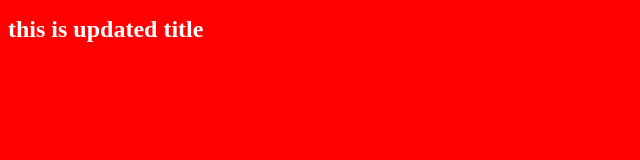
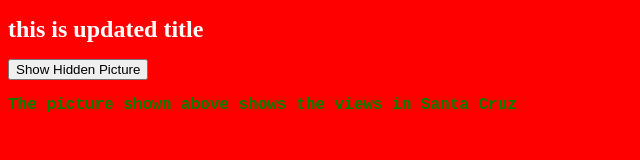
Before and after one commit to aureliejiao/AmerIndian-Art-Website, a plain HTML site: page index.html in a window 1280 px wide. Shown: the whole page, without its empty margins (0-640 px from the left). Drawn offline with Linux system fonts and the light colour scheme.

Commit message:
Added a button that will show picture when pressed and description of picture

```diff
--- a/css/style.css
+++ b/css/style.css
@@ -8,3 +8,9 @@ h1 {
     color: #ffffff;
     font-size: x-large;
 }
+
+p {
+	font-family: "Courier New", Courier, monospace;
+	color: green;
+
+}
--- a/index.html
+++ b/index.html
@@ -17,7 +17,14 @@
 
 <body>
 
-<h1 id="myfirstH1"> THis is the Title </h1>
+<h1 id="myfirstH1"> This is the Title </h1>
+
+
+<!-- So when the button is clicked, the image should pop up. On my computer the image doesn't pop up but a tiny icon indicating that a picture should be there is popping up. I cannot figure out what is wrong, so maybe somebody else will have better luck than me. -->
+<img id="showImage" src="44-ocean-view-sm.jpg" style= "display: none">
+<button onclick= "document.getElementById('showImage').style.display='block'"> Show Hidden Picture </button>
+
+<p><strong> The picture shown above shows the views in Santa Cruz</strong></p>
 
 
 
```
Also changed, not shown: javascript/code.js (line endings or trailing spaces), 1 other file.
